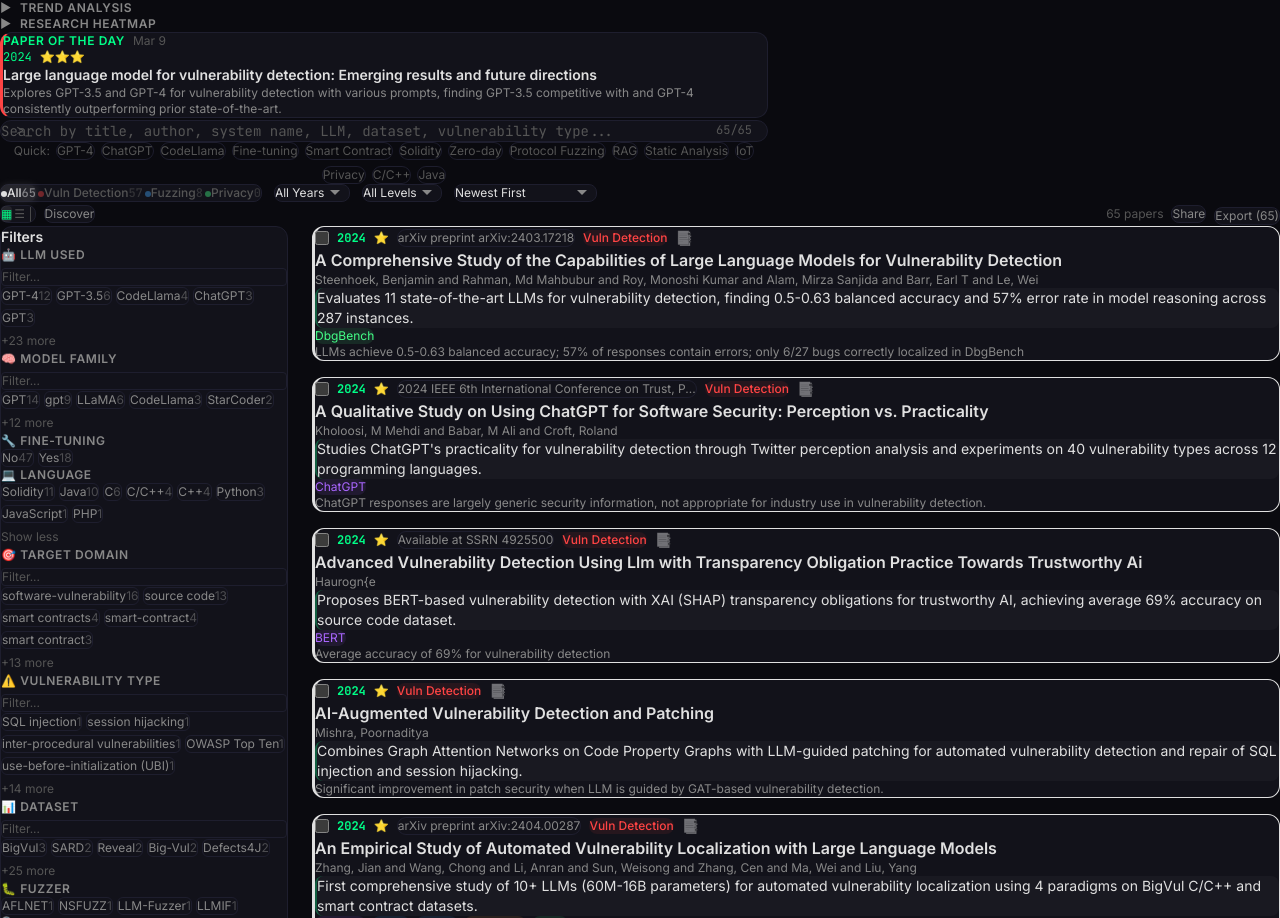
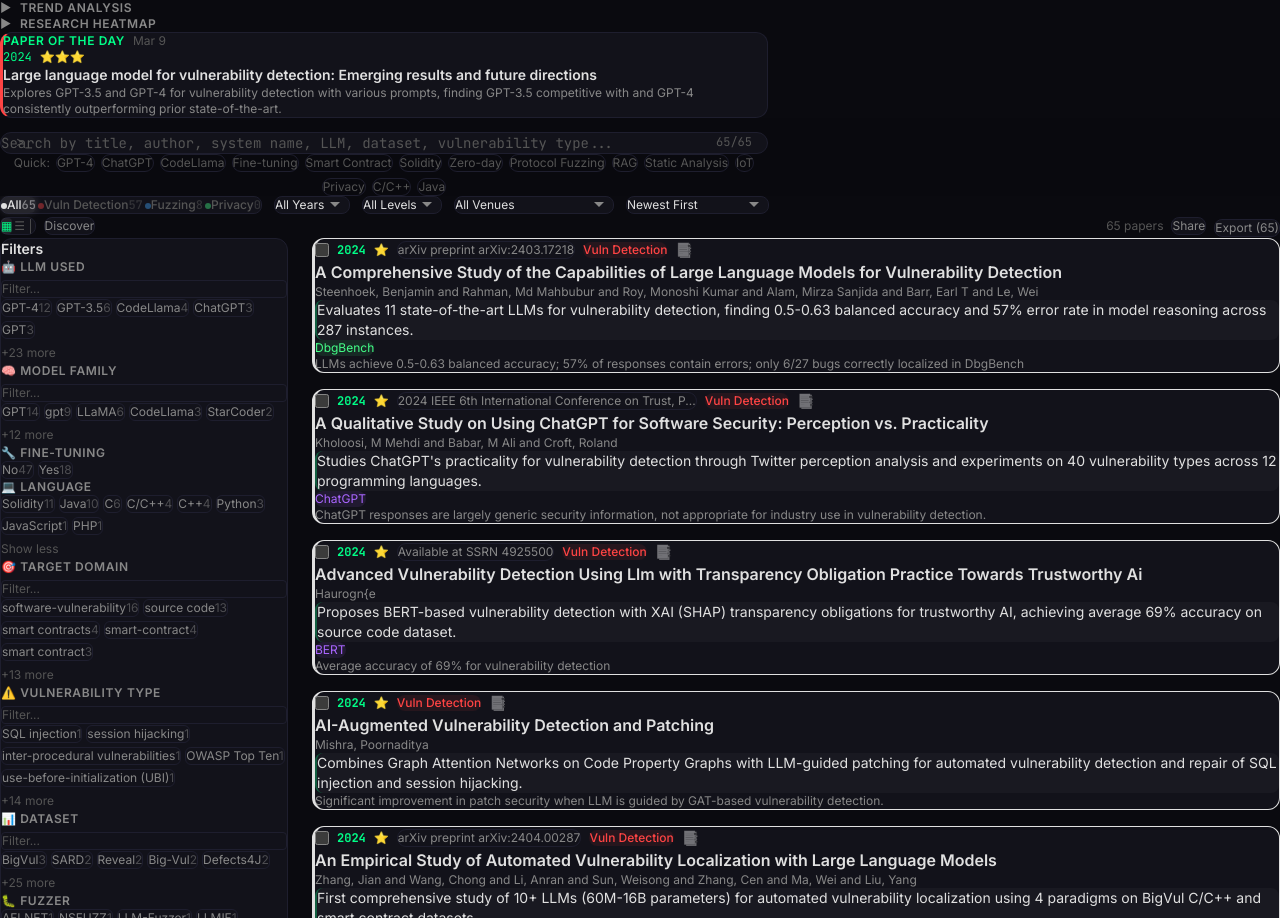
Before and after one commit to OwenSanzas/O2-CyberSecurity-Outpost, a React (Vite) app: page / in a window 1280 px wide. Shown: the part 1583-2501 px from the top of the page. Built offline with nearby package versions, Linux system fonts and the light colour scheme.

Commit message:
Venue filter, sticky search bar, browser back button support
- Venue dropdown filter in the filter bar
- Search bar + quick filters stick to top when scrolling
- Browser back button now closes the paper modal properly
- Bookmarked papers highlighted in table view

```diff
--- a/src/App.tsx
+++ b/src/App.tsx
@@ -57,6 +57,7 @@
   const [showComparison, setShowComparison] = useState(false)
   const [showGraph, setShowGraph] = useState(false)
   const [showKeyboardHelp, setShowKeyboardHelp] = useState(false)
+  const [venueFilter, setVenueFilter] = useState('all')
 
   const [searchInput, setSearchInput] = useState('')
   const debouncedSearch = useDebounce(searchInput, 200)
@@ -86,13 +87,30 @@
   useEffect(() => {
     if (selectedPaper) {
       recentlyViewed.add(selectedPaper.id)
-      window.history.replaceState(null, '', `#paper=${encodeURIComponent(selectedPaper.id)}`)
+      const currentHash = `#paper=${encodeURIComponent(selectedPaper.id)}`
+      if (window.location.hash !== currentHash) {
+        window.history.pushState({ paper: selectedPaper.id }, '', currentHash)
+      }
     } else {
       if (window.location.hash.startsWith('#paper=')) {
         window.history.replaceState(null, '', window.location.pathname + window.location.search)
       }
     }
   }, [selectedPaper])
+
+  // Handle browser back button to close modal
+  useEffect(() => {
+    const handler = (e: PopStateEvent) => {
+      if (e.state?.paper) {
+        const paper = papers.find(p => p.id === e.state.paper)
+        if (paper) setSelectedPaper(paper)
+      } else {
+        setSelectedPaper(null)
+      }
+    }
+    window.addEventListener('popstate', handler)
+    return () => window.removeEventListener('popstate', handler)
+  }, [])
 
   useUrlState(
     { query, category, yearFilter, sortBy, recommendationFilter, lang },
@@ -156,6 +174,16 @@
     return [...set].sort((a, b) => b - a)
   }, [])
 
+  const venues = useMemo(() => {
+    const venueCount = new Map<string, number>()
+    for (const p of papers) {
+      if (p.venue) venueCount.set(p.venue, (venueCount.get(p.venue) || 0) + 1)
+    }
+    return [...venueCount.entries()]
+      .sort((a, b) => b[1] - a[1])
+      .map(([v]) => v)
+  }, [])
+
   const handleFacetChange = useCallback((key: string, values: string[]) => {
     setFacetFilters(prev => ({ ...prev, [key]: values }))
   }, [])
@@ -184,6 +212,10 @@
       result = result.filter(p => (p.recommendation ?? 1) === Number(recommendationFilter))
     }
 
+    if (venueFilter !== 'all') {
+      result = result.filter(p => p.venue === venueFilter)
+    }
+
     for (const [key, values] of Object.entries(facetFilters)) {
       if (!values.length) continue
       result = result.filter(p => {
@@ -209,12 +241,12 @@
       if (sortBy === 'recommendation') return (b.recommendation ?? 1) - (a.recommendation ?? 1) || b.year - a.year
       return a.title.localeCompare(b.title)
     })
-  }, [query, category, yearFilter, sortBy, recommendationFilter, facetFilters, miniSearch, readingList.ids])
+  }, [query, category, yearFilter, sortBy, recommendationFilter, venueFilter, facetFilters, miniSearch, readingList.ids])
 
   // Reset pagination when filters change
   useEffect(() => {
     setVisibleCount(PAGE_SIZE)
-  }, [query, category, yearFilter, sortBy, recommendationFilter, facetFilters])
+  }, [query, category, yearFilter, sortBy, recommendationFilter, venueFilter, facetFilters])
 
   const aggregations = useAggregations(filtered)
   const relatedPapers = useRelatedPapers(selectedPaper, papers)
@@ -305,8 +337,10 @@
 
           <PaperOfTheDay papers={papers} onPaperClick={setSelectedPaper} />
           <RecentlyViewed papers={papers} recentIds={recentlyViewed.ids} onPaperClick={setSelectedPaper} />
+          <div className="sticky-search">
           <SearchBar query={searchInput} onChange={setSearchInput} resultCount={filtered.length} totalCount={papers.length} papers={papers} searchHistory={searchHistory.history} onHistoryRemove={searchHistory.remove} onHistoryClear={searchHistory.clear} />
           <QuickFilters onSearch={(q: string) => { setSearchInput(q); setQuery(q) }} currentQuery={query} />
+          </div>
           <Filters
             category={category}
             onCategoryChange={setCategory}
@@ -319,6 +353,9 @@
             onRecommendationChange={setRecommendationFilter}
             categoryCounts={categoryCounts}
             totalCount={papers.length}
+            venues={venues}
+            venueFilter={venueFilter}
+            onVenueChange={setVenueFilter}
           />
 
           <div className="flex justify-between items-center mb-4 flex-wrap gap-2">
--- a/src/components/Filters.tsx
+++ b/src/components/Filters.tsx
@@ -12,6 +12,9 @@
   onRecommendationChange: (r: string) => void
   categoryCounts?: Record<string, number>
   totalCount?: number
+  venues?: string[]
+  venueFilter?: string
+  onVenueChange?: (v: string) => void
 }
 
 const categoryOptions: { value: CategoryFilter; label: string; color: string }[] = [
@@ -28,14 +31,16 @@
   years,
   recommendationFilter, onRecommendationChange,
   categoryCounts, totalCount,
+  venues, venueFilter, onVenueChange,
 }: Props) {
-  const hasFilters = category !== 'all' || yearFilter !== 'all' || recommendationFilter !== 'all' || sortBy !== 'year-desc'
+  const hasFilters = category !== 'all' || yearFilter !== 'all' || recommendationFilter !== 'all' || sortBy !== 'year-desc' || (venueFilter && venueFilter !== 'all')
 
   const resetAll = () => {
     onCategoryChange('all')
     onYearChange('all')
     onRecommendationChange('all')
     onSortChange('year-desc')
+    onVenueChange?.('all')
   }
 
   return (
@@ -87,6 +92,18 @@
         <option value="1">Standard</option>
       </select>
 
+      {/* Venue */}
+      {venues && venues.length > 0 && onVenueChange && (
+        <select
+          value={venueFilter || 'all'}
+          onChange={e => onVenueChange(e.target.value)}
+          className="px-3 py-2 bg-[var(--color-bg-card)] border border-[var(--color-border)] rounded-lg text-xs text-[var(--color-text-primary)] cursor-pointer focus:outline-none focus:border-[var(--color-accent)]/50 max-w-[160px]"
+        >
+          <option value="all">All Venues</option>
+          {venues.map(v => <option key={v} value={v}>{v.length > 30 ? v.slice(0, 30) + '...' : v}</option>)}
+        </select>
+      )}
+
       {/* Sort */}
       <select
         value={sortBy}
--- a/src/components/PaperTable.tsx
+++ b/src/components/PaperTable.tsx
@@ -83,6 +83,9 @@
                 key={paper.id}
                 onClick={() => onPaperClick(paper)}
                 className="border-b border-[var(--color-border)]/50 hover:bg-white/[0.02] cursor-pointer transition-colors"
+                style={{
+                  background: isInReadingList?.(paper.id) ? 'rgba(0,255,136,0.02)' : undefined,
+                }}
               >
                 <td className="py-2.5 px-3 font-mono text-[var(--color-accent)] font-bold text-xs">{paper.year}</td>
                 <td className="py-2.5 px-3 text-xs">{'⭐'.repeat(rec)}</td>
--- a/src/index.css
+++ b/src/index.css
@@ -188,6 +188,20 @@
   transition: width 0.1s;
 }
 
+/* Sticky search bar */
+.sticky-search {
+  position: sticky;
+  top: 4px;
+  z-index: 30;
+  backdrop-filter: blur(12px);
+  -webkit-backdrop-filter: blur(12px);
+  background: rgba(10, 10, 15, 0.85);
+  margin-left: -1rem;
+  margin-right: -1rem;
+  padding: 0.75rem 1rem 0;
+  border-radius: 12px;
+}
+
 /* Print styles */
 @media print {
   body::after { display: none; }
```
